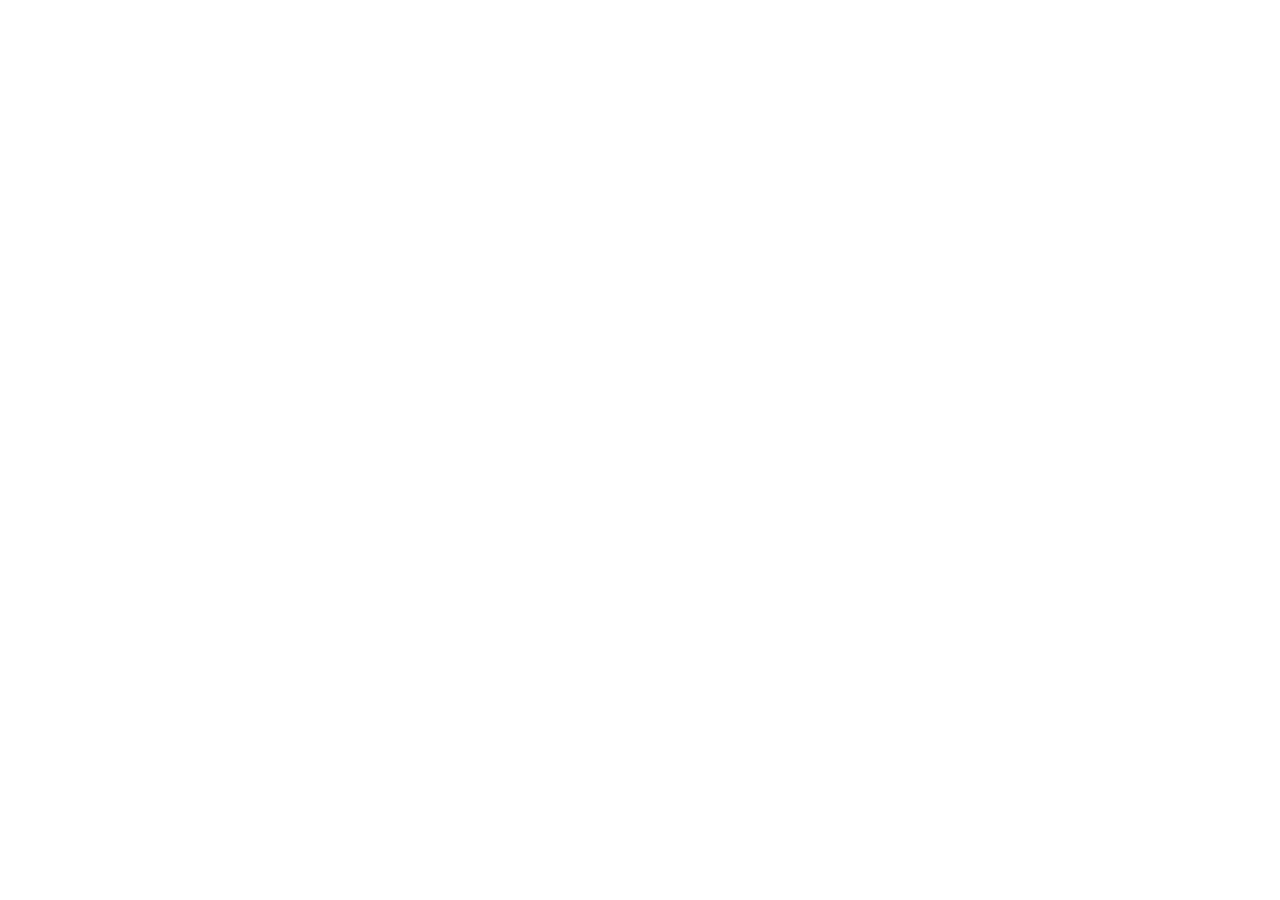
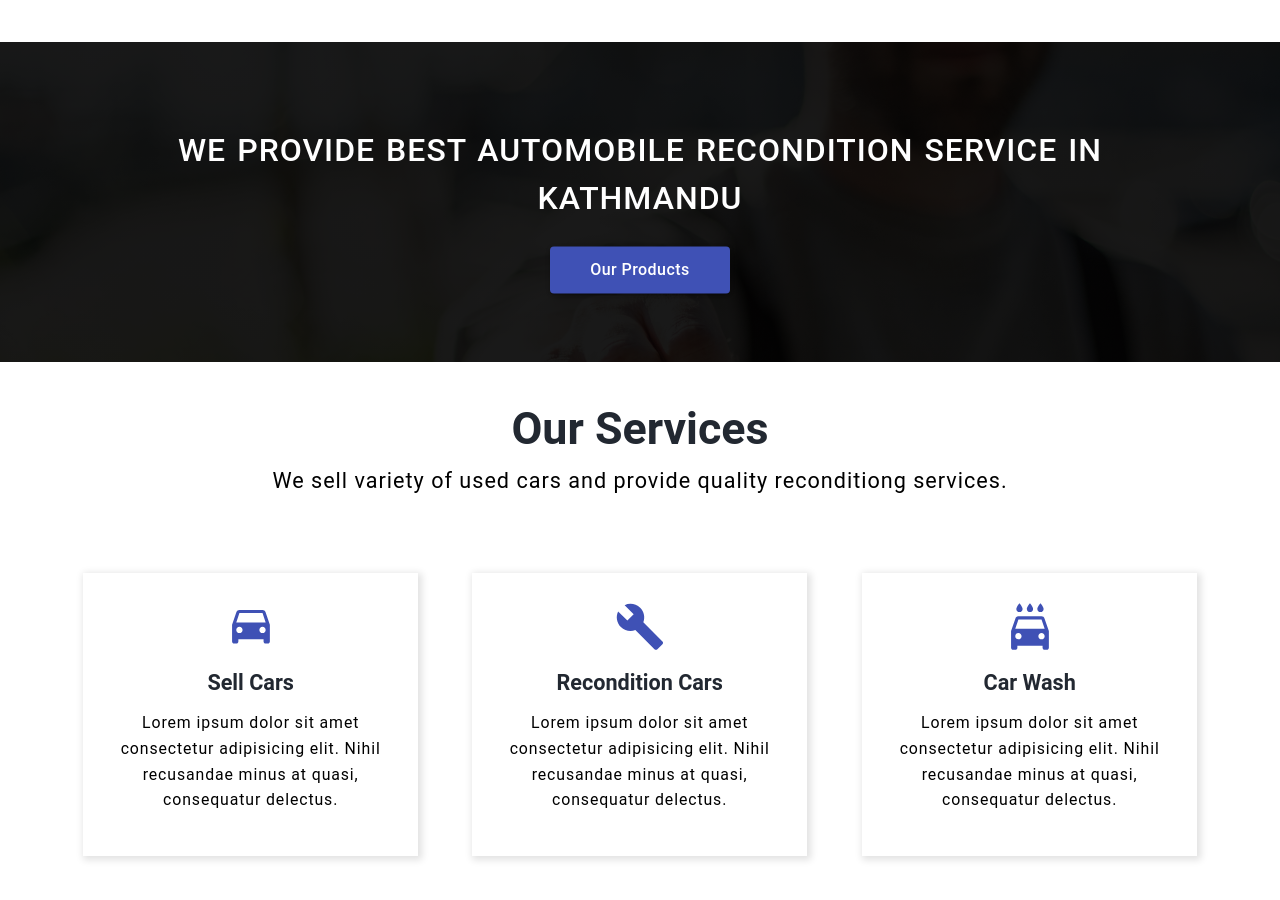
Before and after one commit to prashantrayamajhi/recondition-admin, a React (Create React App) app: page / in a window 1280 px wide. Shown: the part 1617-2517 px from the top of the page. Before the commit the page ends 1659 px from the top, so only its background shows below. Built offline with nearby package versions, Linux system fonts and the light colour scheme.

Commit message:
create services section

```diff
--- /dev/null
+++ b/src/components/Banner/Banner.tsx
@@ -0,0 +1,14 @@
+import './index.scss'
+import { Button } from '@material-ui/core'
+import { Link } from 'react-router-dom'
+
+export default function Banner() {
+  return (
+    <div className='banner'>
+      <div className='banner-text'>
+        <h1>We provide best automobile recondition service in kathmandu</h1>
+        <Link to='/products' className='link' style={{ textDecoration: 'none' }}><Button className='btn' variant='contained' color='primary'>Our Products</Button></Link>
+      </div>
+    </div>
+  )
+}
--- /dev/null
+++ b/src/components/Banner/index.scss
@@ -0,0 +1,58 @@
+.banner{
+    position: relative;
+    background: linear-gradient(rgba(0,0,0,0.9), rgba(0,0,0,0.9)), url("./../../images/banner.jpg");
+    background-attachment: fixed;
+    background-size: cover;
+    background-repeat: no-repeat;
+    width: 100%;
+    font-size: #fff;
+    text-align: center;
+    padding: 10rem 0;
+    .banner-text{
+        position: absolute;
+        top: 50%;
+        transform: translateY(-50%);
+        width: 100%;
+        margin: auto;
+        h1{
+            width: 80%;
+            margin: auto;
+            padding-top: 1rem;
+            font-size: 1,8rem;
+            line-height: 3rem;
+            font-weight: 500;
+            text-transform: uppercase;
+            color: #fff;
+            letter-spacing: 1px;
+            word-spacing: 2px;
+        }
+        .link{
+            .btn{
+                margin-top: 1.5rem;
+                padding: 0.6rem 2.5rem;
+                text-transform: capitalize;
+                font-size: 1rem;
+            }
+        }
+    }
+}
+
+@media(max-width:700px){
+    .banner{
+        background: linear-gradient(rgba(0,0,0,0.9), rgba(0,0,0,0.9)), url("./../../images/banner.jpg");
+        background-size: cover;
+        .banner-text{
+            h1{
+                font-size: 1.1rem;
+                line-height: 2.2rem;
+                width: 90%;
+                margin: auto;
+            }
+            .link{
+                .btn{
+                    font-size: 0.7rem !important;
+                }
+            }
+        }
+    }
+}
--- a/src/components/Home/Home.tsx
+++ b/src/components/Home/Home.tsx
@@ -2,6 +2,8 @@
 import Navbar from './../Navbar/HomeNav'
 import Welcome from './../Welcome/Welcome'
 import About from './../About/About'
+import Banner from './../Banner/Banner'
+import Services from './../Services/Services'
 
 export default function Home() {
   return (
@@ -9,6 +11,8 @@
       <Navbar />
       <Welcome />
       <About />
+      <Banner />
+      <Services />
     </>
   )
 }
--- a/src/components/Navbar/HomeNav.tsx
+++ b/src/components/Navbar/HomeNav.tsx
@@ -38,10 +38,10 @@
         </div>
         <div className='nav-list'>
           <Link to='/' className='nav-item'>Home</Link>
-          <Link to='/#about' className='nav-item'>About</Link>
-          <Link to='/#services' className='nav-item'>Services</Link>
+          <a href='/#about' className='nav-item'>About</a>
+          <a href='/#services' className='nav-item'>Services</a>
           <Link to='/products' className='nav-item'>Products</Link>
-          <Link to='' className='nav-item'>Contact</Link>
+          <a href='/#contact' className='nav-item'>Contact</a>
         </div>
       </nav>
     </>
--- /dev/null
+++ b/src/components/Services/Service.tsx
@@ -0,0 +1,14 @@
+interface ServiceInterface{
+    icon : any,
+    title : string,
+    description: string
+}
+export default function Service(service: ServiceInterface) {
+  return (
+    <div className='card'>
+      {service.icon}
+      <h3>{service.title}</h3>
+      <p>{service.description}</p>
+    </div>
+  )
+}
--- /dev/null
+++ b/src/components/Services/Services.tsx
@@ -0,0 +1,39 @@
+import Service from './Service'
+import './index.scss'
+import { DriveEta, Build, LocalCarWash } from '@material-ui/icons'
+const services = [
+  {
+    id : 1,
+    icon : <DriveEta className='icon' color='primary'  />,
+    title : 'Sell Cars',
+    description : 'Lorem ipsum dolor sit amet consectetur adipisicing elit. Nihil recusandae minus at quasi, consequatur delectus.'
+  },
+  {
+    id : 2,
+    icon: <Build className='icon' color='primary'  />,
+    title : 'Recondition Cars',
+    description : 'Lorem ipsum dolor sit amet consectetur adipisicing elit. Nihil recusandae minus at quasi, consequatur delectus.'
+  },
+  {
+    id : 3,
+    icon: <LocalCarWash className='icon' color='primary'  />,
+    title : 'Car Wash',
+    description : 'Lorem ipsum dolor sit amet consectetur adipisicing elit. Nihil recusandae minus at quasi, consequatur delectus.'
+  },
+]
+
+const mappedData = services.map(service => {
+  return <Service key={service.id} icon={service.icon} title={service.title} description={service.description}/>
+})
+
+export default function Services() {
+  return (
+    <section id='#services' className='services-wrapper'>
+      <h2>Our Services</h2>
+      <p>We sell variety of used cars and provide quality reconditiong services.</p>
+      <div className='services'>
+        {mappedData}
+      </div>
+    </section>
+  )
+}
--- /dev/null
+++ b/src/components/Services/index.scss
@@ -0,0 +1,71 @@
+.services-wrapper{
+        margin: 2.5rem 0rem;
+    h2{
+        text-align: center;
+        font-size: 2.8rem;
+         color: #222831;
+    }
+    p{
+        text-align: center;
+        font-size: 1.35rem;
+        margin: 0.8rem 0;
+        letter-spacing: 1px;
+    }
+    .services{
+        display: grid;
+        grid-template-columns: repeat(3, 1fr);
+        width: 90%;
+        margin: auto;
+        margin-top: 4rem;
+        grid-gap: 1rem;
+        .card{
+            box-shadow: 2px 2px 8px 2px rgb(226, 226, 226);
+            cursor: pointer;
+            padding: 2rem 0;
+            transform: scale(0.9);
+            transition: 1s all ease;
+            text-align: center;
+            &:hover{
+                transform: scale(1);
+            }
+            .icon{
+                font-size: 3.5rem;
+                margin-bottom: 1rem;
+            }
+            h3{
+                color: #222831;
+                font-size: 1.5rem;
+                text-align: center;
+            }
+            p{
+                font-size: 1.1rem;
+                width: 90%;
+                margin: 1rem auto;
+                line-height: 1.8rem;
+            }
+        }
+    }
+}
+
+@media(max-width: 1100px){
+    .services-wrapper{
+
+        .services{
+            grid-template-columns: 1fr 1fr;
+        }
+    }
+}
+
+@media(max-width: 700px){
+    .services-wrapper{
+        h2{
+            font-size: 2rem;
+        }
+        p{
+            font-size: 1rem;
+        }
+        .services{
+            grid-template-columns: 1fr;
+        }
+    }
+}
--- a/src/index.scss
+++ b/src/index.scss
@@ -5,6 +5,7 @@
   padding: 0;
   box-sizing: border-box;
   font-family: 'Roboto', sans-serif;
+  scroll-behavior: smooth;
 }
 
 body {
```
Also changed, not shown: src/images/banner.jpg (added), 1 other file (tests, documents, lock files or other folders).
